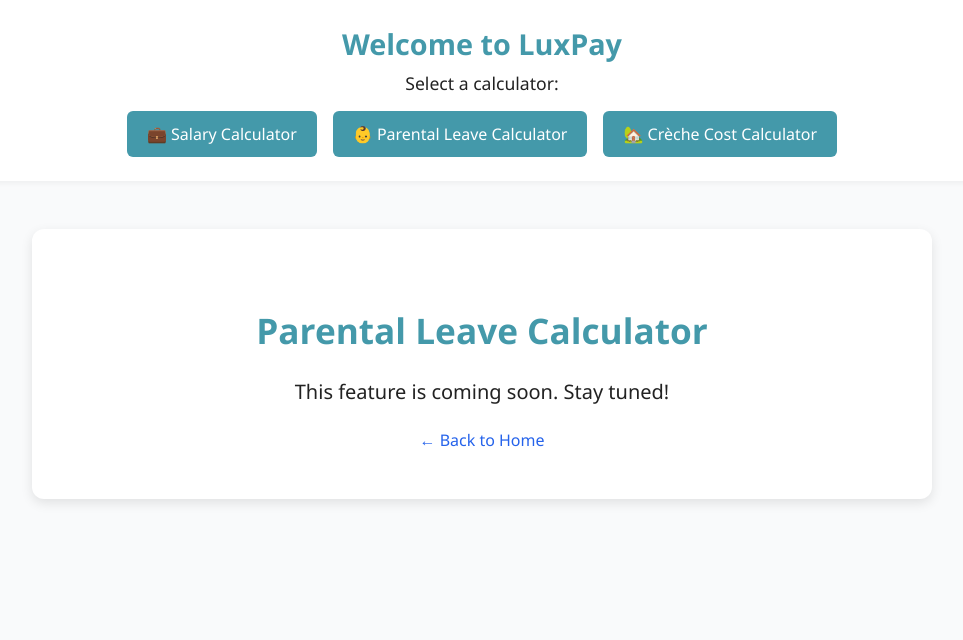
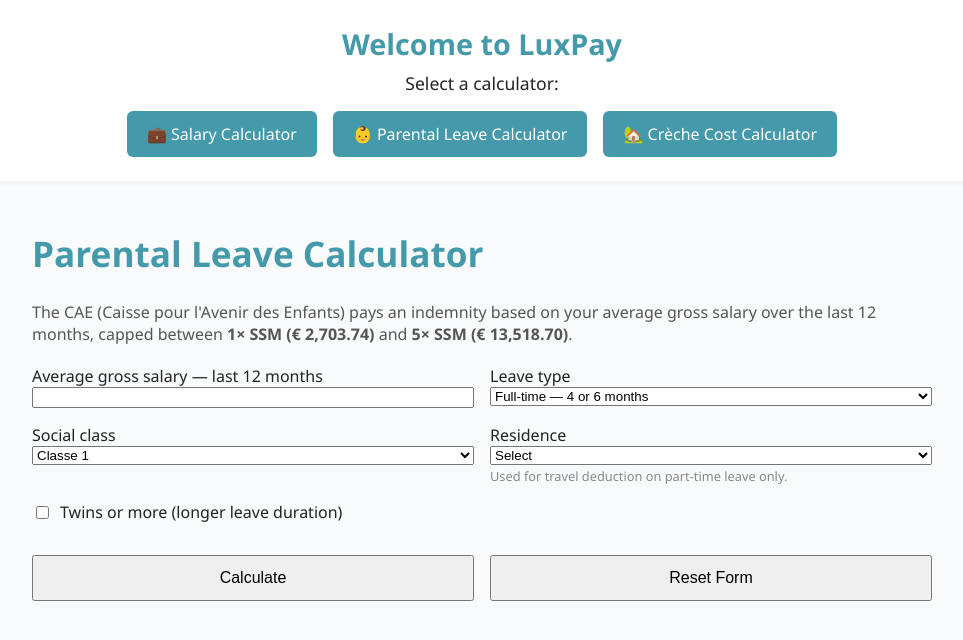
Before and after one commit to KG212/luxpayrp, a Flask app: page /parental_leave in a window 1280 px wide. Shown: the top 640 px of the page, without its empty margins (158-1121 px from the left). Run offline with Flask 3, Linux system fonts and the light colour scheme.

Commit message:
Implement parental leave calculator
- Add SSM 2026 constants (€2,703.74 / €13,518.70 floor & ceiling)
- Add LEAVE_TYPES map (full-time 4/6m, part-time 50% 8/12m, part-time 25% 16/20m)
- Add calculate_parental_leave(): computes CAE indemnity, employer salary share,
  social contributions, tax, net monthly and total net over the leave period
- Update /parental_leave route to handle POST and pass context to template
- Replace "coming soon" page with full form and results breakdown table
- Add section-divider, checkbox, and info-text CSS styles

Co-Authored-By: Claude Sonnet 4.6 <noreply@anthropic.com>

```diff
--- a/app.py
+++ b/app.py
@@ -1,5 +1,6 @@
 from flask import Flask, request, render_template
-from salary_calc import calculate_salary, TRAVEL_DEDUCTIONS
+from salary_calc import (calculate_salary, calculate_parental_leave,
+                         TRAVEL_DEDUCTIONS, LEAVE_TYPES)
 
 app = Flask(__name__)
 
@@ -39,9 +40,33 @@ def salary():
     return render_template("index.html", result=result, error=error,
                            social_classes=SOCIAL_CLASSES, residences=RESIDENCES)
 
-@app.route("/parental_leave")
+@app.route("/parental_leave", methods=["GET", "POST"])
 def parental_leave():
-    return render_template("parental_leave.html")
+    result = None
+    error = None
+    if request.method == "POST":
+        try:
+            avg_gross   = float(request.form["avg_gross"])
+            leave_type  = request.form["leave_type"]
+            twins       = request.form.get("twins") == "yes"
+            social_class = request.form["social_class"]
+            residence   = request.form["residence"]
+            if avg_gross <= 0:
+                error = "Average salary must be a positive number."
+            elif leave_type not in LEAVE_TYPES:
+                error = "Please select a valid leave type."
+            elif social_class not in SOCIAL_CLASSES:
+                error = "Please select a valid social class."
+            elif residence not in TRAVEL_DEDUCTIONS:
+                error = "Please select a valid residence."
+            else:
+                result = calculate_parental_leave(avg_gross, leave_type, twins,
+                                                  social_class, residence)
+        except ValueError:
+            error = "Average salary must be a numeric value."
+    return render_template("parental_leave.html", result=result, error=error,
+                           leave_types=LEAVE_TYPES, social_classes=SOCIAL_CLASSES,
+                           residences=RESIDENCES)
 
 @app.route("/creche")
 def creche():
--- a/salary_calc.py
+++ b/salary_calc.py
@@ -89,6 +89,80 @@ def calculate_tax(imposable, social_class):
             return (taxable * rate + deduction) * multiplier
     return 0.0
 
+# SSM as of 1 January 2026 (index 968.04) — update on next indexation
+SSM_NON_QUALIFIED = 2703.74
+PARENTAL_LEAVE_MIN = SSM_NON_QUALIFIED          # 1× SSM
+PARENTAL_LEAVE_MAX = SSM_NON_QUALIFIED * 5      # 5× SSM = 13 518.70
+
+LEAVE_TYPES = {
+    "full_time":    {"label": "Full-time",    "reduction": 1.00, "duration_single": 4,  "duration_twins": 6},
+    "part_time_50": {"label": "Part-time 50%","reduction": 0.50, "duration_single": 8,  "duration_twins": 12},
+    "part_time_25": {"label": "Part-time 25%","reduction": 0.25, "duration_single": 16, "duration_twins": 20},
+}
+
+def calculate_parental_leave(avg_gross, leave_type, twins, social_class, residence):
+    config = LEAVE_TYPES[leave_type]
+    reduction = config["reduction"]
+    duration = config["duration_twins"] if twins else config["duration_single"]
+
+    # CAE indemnity: average salary clamped to [SSM, 5×SSM] × reduction rate
+    base = max(PARENTAL_LEAVE_MIN, min(avg_gross, PARENTAL_LEAVE_MAX))
+    cae_indemnity = round(base * reduction, 2)
+
+    if leave_type == "full_time":
+        employer_salary = 0.0
+        total = cae_indemnity
+        frais_deplacement = 0.0          # not commuting during full-time leave
+    else:
+        employer_salary = round(avg_gross * (1 - reduction), 2)
+        total = round(employer_salary + cae_indemnity, 2)
+        frais_deplacement = get_travel_deduction(residence)
+
+    total_year = total * 12
+
+    assurance_maladie         = round(total * 0.028, 2)
+    assurance_maladie_espece  = round(total * 0.0025, 2)
+    assurance_pension         = round(total * 0.08, 2)
+    cotisations_totales       = round(assurance_maladie + assurance_maladie_espece + assurance_pension, 2)
+
+    imposable            = round(total - cotisations_totales - frais_deplacement, 2)
+    assurance_dependance = round((total - 535) * 0.014, 2)
+
+    if total_year < 40000:
+        cis = round(600 / 12, 2)
+    elif total_year < 80000:
+        cis = round((600 - (total_year - 40000) * 0.015) / 12, 2)
+    else:
+        cis = 0
+
+    impot      = calculate_tax(imposable, social_class)
+    net        = round(total - cotisations_totales - impot + cis - assurance_dependance, 2)
+    net_total  = round(net * duration, 2)
+
+    return {
+        "avg_gross":              avg_gross,
+        "leave_type":             leave_type,
+        "leave_type_label":       config["label"],
+        "duration":               duration,
+        "cae_indemnity":          cae_indemnity,
+        "employer_salary":        employer_salary,
+        "total_month":            total,
+        "total_year":             total_year,
+        "assurance_maladie":      assurance_maladie,
+        "assurance_maladie_espece": assurance_maladie_espece,
+        "assurance_pension":      assurance_pension,
+        "cotisations_totales":    cotisations_totales,
+        "frais_deplacement":      round(frais_deplacement, 2),
+        "imposable":              imposable,
+        "assurance_dependance":   assurance_dependance,
+        "cis":                    cis,
+        "impot":                  round_down(impot, 1),
+        "net_monthly":            net,
+        "net_total":              net_total,
+        "ssm":                    PARENTAL_LEAVE_MIN,
+        "ssm_max":                PARENTAL_LEAVE_MAX,
+    }
+
 def calculate_salary(gross_salary, car_cost, residence, social_class):
     total = gross_salary + car_cost
     total_year = total * 12
--- a/static/styles.css
+++ b/static/styles.css
@@ -119,3 +119,26 @@ tr.highlight td {
   background-color: #e6f4f7;
   color: #1a6070;
 }
+
+tr.section-divider td {
+  border: none;
+  padding: 4px 0;
+}
+
+.checkbox-label {
+  flex-direction: row !important;
+  align-items: center;
+  gap: 0.5rem;
+}
+
+.info-text {
+  font-size: 1rem;
+  color: #555;
+  margin-bottom: 1.25rem;
+}
+
+label small {
+  color: #888;
+  font-size: 0.8rem;
+  margin-top: 2px;
+}
--- a/templates/parental_leave.html
+++ b/templates/parental_leave.html
@@ -3,9 +3,118 @@
 {% block title %}Parental Leave Calculator{% endblock %}
 
 {% block content %}
-  <div class="container">
-    <h2>Parental Leave Calculator</h2>
-    <p>This feature is coming soon. Stay tuned!</p>
-    <a href="{{ url_for('home') }}">← Back to Home</a>
-  </div>
+  <h2>Parental Leave Calculator</h2>
+
+  <p class="info-text">
+    The CAE (Caisse pour l'Avenir des Enfants) pays an indemnity based on your average
+    gross salary over the last 12 months, capped between
+    <strong>1× SSM ({{ result.ssm | currency if result else "€ 2,703.74" }})</strong>
+    and <strong>5× SSM ({{ result.ssm_max | currency if result else "€ 13,518.70" }})</strong>.
+  </p>
+
+  {% if error %}
+    <div class="error">{{ error }}</div>
+  {% endif %}
+
+  <form method="POST" class="form-grid">
+    <label>Average gross salary — last 12 months
+      <input type="number" name="avg_gross" min="0.01" step="0.01"
+             value="{{ request.form.avg_gross or '' }}" required>
+    </label>
+
+    <label>Leave type
+      <select name="leave_type" required>
+        {% for key, cfg in leave_types.items() %}
+          <option value="{{ key }}"
+            {% if request.form.leave_type == key %}selected{% endif %}>
+            {{ cfg.label }}
+            {% if key == "full_time" %} — 4 or 6 months
+            {% elif key == "part_time_50" %} — 8 or 12 months
+            {% elif key == "part_time_25" %} — 16 or 20 months (employer agreement required)
+            {% endif %}
+          </option>
+        {% endfor %}
+      </select>
+    </label>
+
+    <label>Social class
+      <select name="social_class" required>
+        {% for sc in social_classes %}
+          <option value="{{ sc }}" {% if request.form.social_class == sc %}selected{% endif %}>{{ sc }}</option>
+        {% endfor %}
+      </select>
+    </label>
+
+    <label>Residence
+      <select name="residence" required>
+        {% for city in residences %}
+          <option value="{{ city }}" {% if request.form.residence == city %}selected{% endif %}>{{ city }}</option>
+        {% endfor %}
+      </select>
+      <small>Used for travel deduction on part-time leave only.</small>
+    </label>
+
+    <label class="checkbox-label">
+      <input type="checkbox" name="twins" value="yes"
+             {% if request.form.twins == "yes" %}checked{% endif %}>
+      Twins or more (longer leave duration)
+    </label>
+
+    <div></div><!-- grid spacer -->
+
+    <button type="submit">Calculate</button>
+    <button type="reset">Reset Form</button>
+  </form>
+
+  {% if result %}
+    <h3>Results — {{ result.leave_type_label }} ({{ result.duration }} months)</h3>
+
+    <table>
+      <caption>Parental Leave Income Breakdown</caption>
+      <tr><th>Item</th><th>Monthly</th></tr>
+
+      <tr><td>Your average gross salary</td><td>{{ result.avg_gross | currency }}</td></tr>
+
+      {% if result.leave_type != "full_time" %}
+      <tr><td>Employer salary ({{ (1 - {"full_time":1,"part_time_50":0.5,"part_time_25":0.25}[result.leave_type]) * 100 | int }}% of gross)</td>
+          <td>{{ result.employer_salary | currency }}</td></tr>
+      {% endif %}
+
+      <tr><td>CAE indemnity (gross)</td><td>{{ result.cae_indemnity | currency }}</td></tr>
+      <tr><td>Total gross income</td><td>{{ result.total_month | currency }}</td></tr>
+
+      <tr class="section-divider"><td colspan="2"></td></tr>
+
+      <tr><td>Assurance maladie (2.80%)</td><td>- {{ result.assurance_maladie | currency }}</td></tr>
+      <tr><td>Assurance maladie espèce (0.25%)</td><td>- {{ result.assurance_maladie_espece | currency }}</td></tr>
+      <tr><td>Assurance pension (8.00%)</td><td>- {{ result.assurance_pension | currency }}</td></tr>
+      <tr><td>Cotisations totales</td><td>- {{ result.cotisations_totales | currency }}</td></tr>
+
+      {% if result.leave_type != "full_time" and result.frais_deplacement > 0 %}
+      <tr><td>Frais de déplacement</td><td>- {{ result.frais_deplacement | currency }}</td></tr>
+      {% endif %}
+
+      <tr><td>Revenu imposable</td><td>{{ result.imposable | currency }}</td></tr>
+      <tr><td>Assurance dépendance (1.40%)</td><td>- {{ result.assurance_dependance | currency }}</td></tr>
+      <tr><td>CIS (crédit d'impôt)</td><td>+ {{ result.cis | currency }}</td></tr>
+      <tr><td>Impôt</td><td>- {{ result.impot | currency }}</td></tr>
+
+      <tr class="section-divider"><td colspan="2"></td></tr>
+
+      <tr class="highlight">
+        <td><strong>Net monthly income</strong></td>
+        <td><strong>{{ result.net_monthly | currency }}</strong></td>
+      </tr>
+      <tr class="highlight">
+        <td><strong>Total net over {{ result.duration }} months</strong></td>
+        <td><strong>{{ result.net_total | currency }}</strong></td>
+      </tr>
+    </table>
+
+    <p class="info-text" style="margin-top:1rem;">
+      SSM floor applied: {{ result.ssm | currency }} &nbsp;|&nbsp;
+      SSM ceiling applied: {{ result.ssm_max | currency }}
+      (rates valid until next Luxembourg index adjustment, expected Q3 2026).
+    </p>
+  {% endif %}
 {% endblock %}
```
